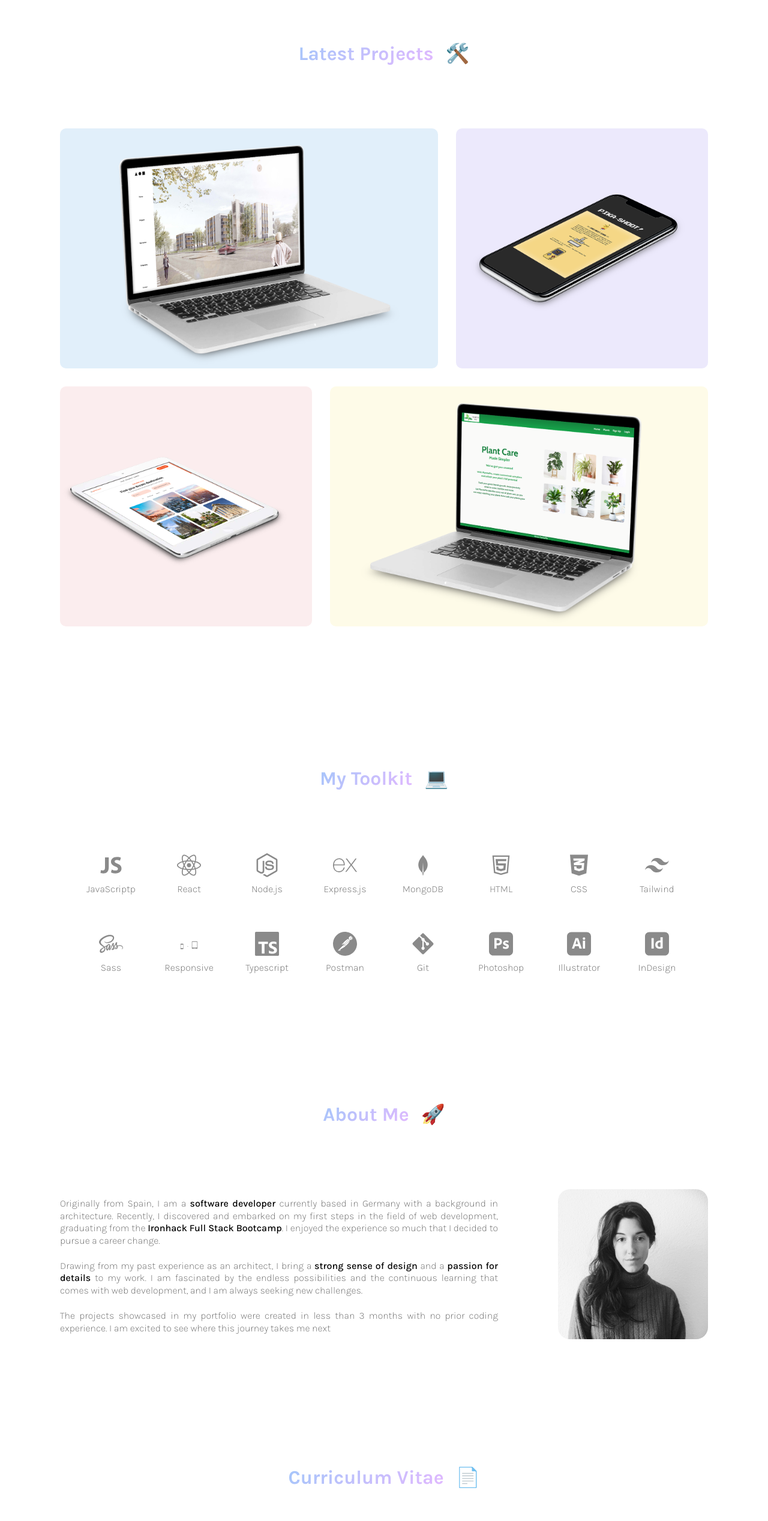
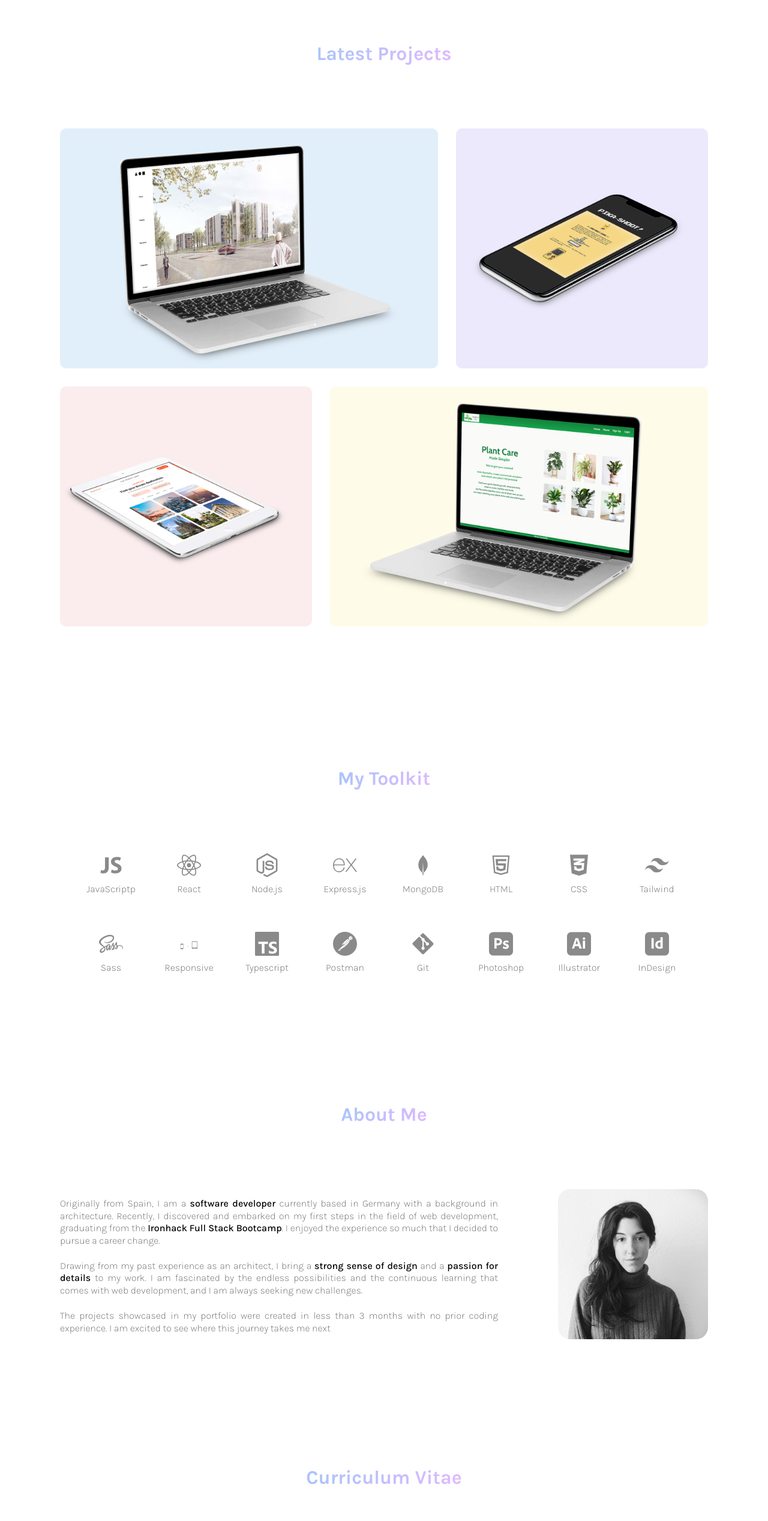
Before and after one commit to amcasep/Portfolio-Developer, a React (Vite) app: page / in a window 1280 px wide. Shown: the part 934-3469 px from the top of the page at 60% size. Built offline with nearby package versions, Linux system fonts and the light colour scheme.

Commit message:
removed icons in title, updated favicon

```diff
--- a/index.html
+++ b/index.html
@@ -3,7 +3,7 @@
 
 <head>
   <meta charset="UTF-8" />
-  <link rel="icon" type="image/svg+xml" href="/vite.svg" />
+  <link rel="icon" type="image/svg+xml" href="./src/assets/logo2.png" />
   <meta name="viewport" content="width=device-width, initial-scale=1.0" />
   <title>Amparo Cs</title>
   <script type="text/javascript" src="https://cdn.jsdelivr.net/npm/@emailjs/browser@4/dist/email.min.js">
--- a/src/Components/AboutMe.jsx
+++ b/src/Components/AboutMe.jsx
@@ -10,7 +10,7 @@
         <div className="aboutMe wrapper" id="aboutme" data-aos='fade-up' data-aos-once="true">
             <div className="sectionTextWrapper">
                 <h1 className="title">About Me</h1>
-                <h1>🚀</h1>
+                {/* <h1>🚀</h1> */}
             </div>
             <div className="aboutmeContainer">
                 <div className="tex">  <p> Originally from Spain, I am a <span>software developer</span> currently based in Germany with a background in architecture.
--- a/src/Components/CV.jsx
+++ b/src/Components/CV.jsx
@@ -33,7 +33,7 @@
         <div className="cv wrapper" id='cv' data-aos='fade-up' data-aos-once="true">
             <div className="sectionTextWrapper">
                 <h1 className='title'>Curriculum Vitae</h1>
-                <h1>📄</h1>
+                {/* <h1>📄</h1> */}
             </div>
             <div className="buttonsCV">
                 <Link to="./AmparoCabezuelo-Lebenslauf.pdf" target="_blank">
--- a/src/Components/Contact.jsx
+++ b/src/Components/Contact.jsx
@@ -53,7 +53,7 @@
         <div className="contact wrapper" id="contact" data-aos='fade-up' data-aos-once="true">
             <div className="sectionTextWrapper">
                 <h1 className="title">Contact</h1>
-                <h1>🙋‍♀️</h1>
+                {/* <h1>🙋‍♀️</h1> */}
             </div>
             <form onSubmit={handleSubmit} className="contactForm">
                 <div className="group">
--- a/src/Components/Projects.jsx
+++ b/src/Components/Projects.jsx
@@ -17,7 +17,7 @@
         <div className="projects wrapper" id="projects">
             <div className="sectionTextWrapper">
                 <h1 className="title">Latest Projects</h1>
-                <h1>🛠️</h1>
+                {/* <h1>🛠️</h1> */}
             </div>
             {/* <p>hover over any project to learn more!</p> */}
             <section className="portfolioProjects" id="projects">
--- a/src/Components/Toolkit.jsx
+++ b/src/Components/Toolkit.jsx
@@ -28,7 +28,7 @@
         <div className="toolkit wrapper" data-aos='fade-up' data-aos-once="true">
             <div className="sectionTextWrapper">
                 <h1 className="title">My Toolkit</h1>
-                <h1>💻</h1>
+                {/* <h1>💻</h1> */}
             </div>
 
             <ul className="toolkitContainer">
```
Also changed, not shown: src/assets/logo2.png (added).
